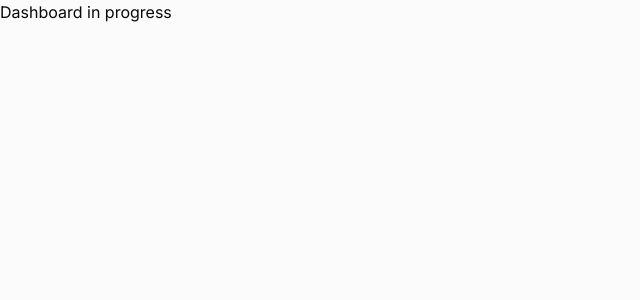
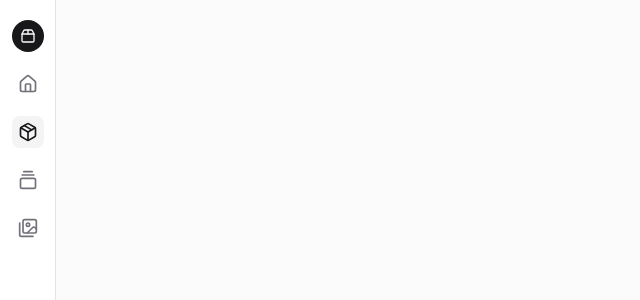
Before and after one commit to Aerys12/aerysmedia-fe, a Next.js app: page / in a window 1280 px wide. Shown: the top 300 px of the page, without its empty margins (0-640 px from the left). Built offline with nearby package versions, Linux system fonts and the light colour scheme.

Commit message:
Dashboard aside completed

```diff
--- a/package.json
+++ b/package.json
@@ -9,6 +9,7 @@
     "lint": "next lint"
   },
   "dependencies": {
+    "@radix-ui/react-tooltip": "^1.0.7",
     "class-variance-authority": "^0.7.0",
     "clsx": "^2.1.1",
     "lucide-react": "^0.378.0",
--- a/src/app/page.tsx
+++ b/src/app/page.tsx
@@ -1,9 +1,10 @@
 import Image from "next/image";
+import DashboardAside from "@/components/DashboardAside";
 
-export default function Home() {
+export default function Dashboard() {
 	return (
 		<div className='flex min-h-screen w-full flex-col bg-muted/40'>
-			<h1>Dashboard in progress</h1>
+			<DashboardAside />
 		</div>
 	);
 }
--- /dev/null
+++ b/src/components/DashboardAside.tsx
@@ -0,0 +1,86 @@
+import Link from "next/link";
+import {
+	Package2,
+	Home,
+	GalleryVerticalEnd,
+	Images,
+	Package,
+} from "lucide-react";
+import {
+	Tooltip,
+	TooltipContent,
+	TooltipProvider,
+	TooltipTrigger,
+} from "@/components/ui/tooltip";
+
+export default function DashboardAside() {
+	return (
+		<aside className='fixed inset-y-0 left-0 z-10 hidden w-14 flex-col border-r bg-background sm:flex'>
+			<nav className='flex flex-col items-center gap-4 px-2 sm:py-5'>
+				<Link
+					href='#'
+					className='group flex h-9 w-9 shrink-0 items-center justify-center gap-2 rounded-full bg-primary text-lg font-semibold text-primary-foreground md:h-8 md:w-8 md:text-base'
+				>
+					<Package2 className='h-4 w-4 transition-all group-hover:scale-110' />
+					<span className='sr-only'>Aerys Media Photography</span>
+				</Link>
+				<TooltipProvider>
+					<Tooltip>
+						<TooltipTrigger asChild>
+							<Link
+								href='#'
+								className='flex h-9 w-9 items-center justify-center rounded-lg text-muted-foreground transition-colors hover:text-foreground md:h-8 md:w-8'
+							>
+								<Home className='h-5 w-5' />
+								<span className='sr-only'>Dashboard</span>
+							</Link>
+						</TooltipTrigger>
+						<TooltipContent side='right'>Dashboard</TooltipContent>
+					</Tooltip>
+				</TooltipProvider>
+				<TooltipProvider>
+					<Tooltip>
+						<TooltipTrigger asChild>
+							<Link
+								href='#'
+								className='flex h-9 w-9 items-center justify-center rounded-lg bg-accent text-accent-foreground transition-colors hover:text-foreground md:h-8 md:w-8'
+							>
+								<Package className='h-5 w-5' />
+								<span className='sr-only'>Services</span>
+							</Link>
+						</TooltipTrigger>
+						<TooltipContent side='right'>Services</TooltipContent>
+					</Tooltip>
+				</TooltipProvider>
+				<TooltipProvider>
+					<Tooltip>
+						<TooltipTrigger asChild>
+							<Link
+								href='#'
+								className='flex h-9 w-9 items-center justify-center rounded-lg text-muted-foreground transition-colors hover:text-foreground md:h-8 md:w-8'
+							>
+								<GalleryVerticalEnd className='h-5 w-5' />
+								<span className='sr-only'>Galleries</span>
+							</Link>
+						</TooltipTrigger>
+						<TooltipContent side='right'>Galleries</TooltipContent>
+					</Tooltip>
+				</TooltipProvider>
+				<TooltipProvider>
+					<Tooltip>
+						<TooltipTrigger asChild>
+							<Link
+								href='#'
+								className='flex h-9 w-9 items-center justify-center rounded-lg text-muted-foreground transition-colors hover:text-foreground md:h-8 md:w-8'
+							>
+								<Images className='h-5 w-5' />
+								<span className='sr-only'>Images</span>
+							</Link>
+						</TooltipTrigger>
+						<TooltipContent side='right'>Images</TooltipContent>
+					</Tooltip>
+				</TooltipProvider>
+			</nav>
+		</aside>
+	);
+}
--- /dev/null
+++ b/src/components/ui/tooltip.tsx
@@ -0,0 +1,30 @@
+"use client"
+
+import * as React from "react"
+import * as TooltipPrimitive from "@radix-ui/react-tooltip"
+
+import { cn } from "@/lib/utils"
+
+const TooltipProvider = TooltipPrimitive.Provider
+
+const Tooltip = TooltipPrimitive.Root
+
+const TooltipTrigger = TooltipPrimitive.Trigger
+
+const TooltipContent = React.forwardRef<
+  React.ElementRef<typeof TooltipPrimitive.Content>,
+  React.ComponentPropsWithoutRef<typeof TooltipPrimitive.Content>
+>(({ className, sideOffset = 4, ...props }, ref) => (
+  <TooltipPrimitive.Content
+    ref={ref}
+    sideOffset={sideOffset}
+    className={cn(
+      "z-50 overflow-hidden rounded-md border bg-popover px-3 py-1.5 text-sm text-popover-foreground shadow-md animate-in fade-in-0 zoom-in-95 data-[state=closed]:animate-out data-[state=closed]:fade-out-0 data-[state=closed]:zoom-out-95 data-[side=bottom]:slide-in-from-top-2 data-[side=left]:slide-in-from-right-2 data-[side=right]:slide-in-from-left-2 data-[side=top]:slide-in-from-bottom-2",
+      className
+    )}
+    {...props}
+  />
+))
+TooltipContent.displayName = TooltipPrimitive.Content.displayName
+
+export { Tooltip, TooltipTrigger, TooltipContent, TooltipProvider }
```
Also changed, not shown: 2 other files (tests, documents, lock files or other folders).
